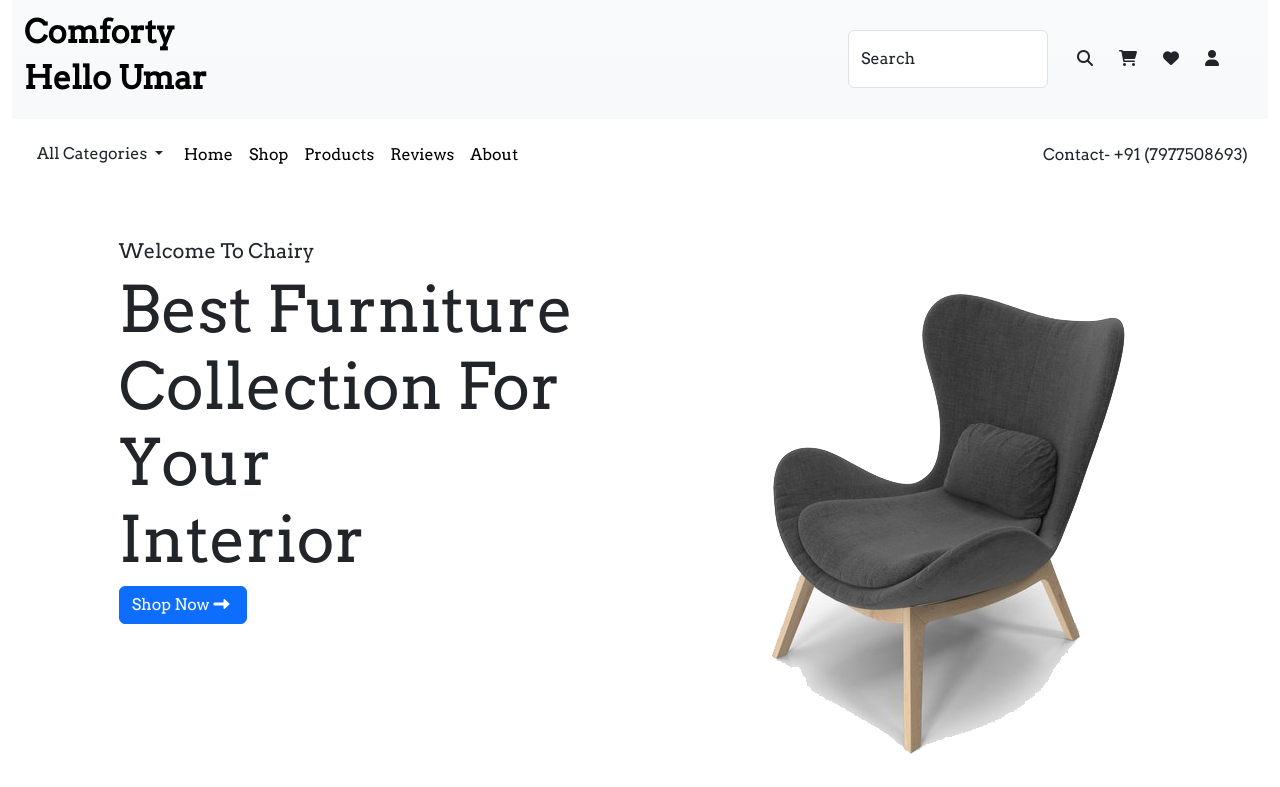
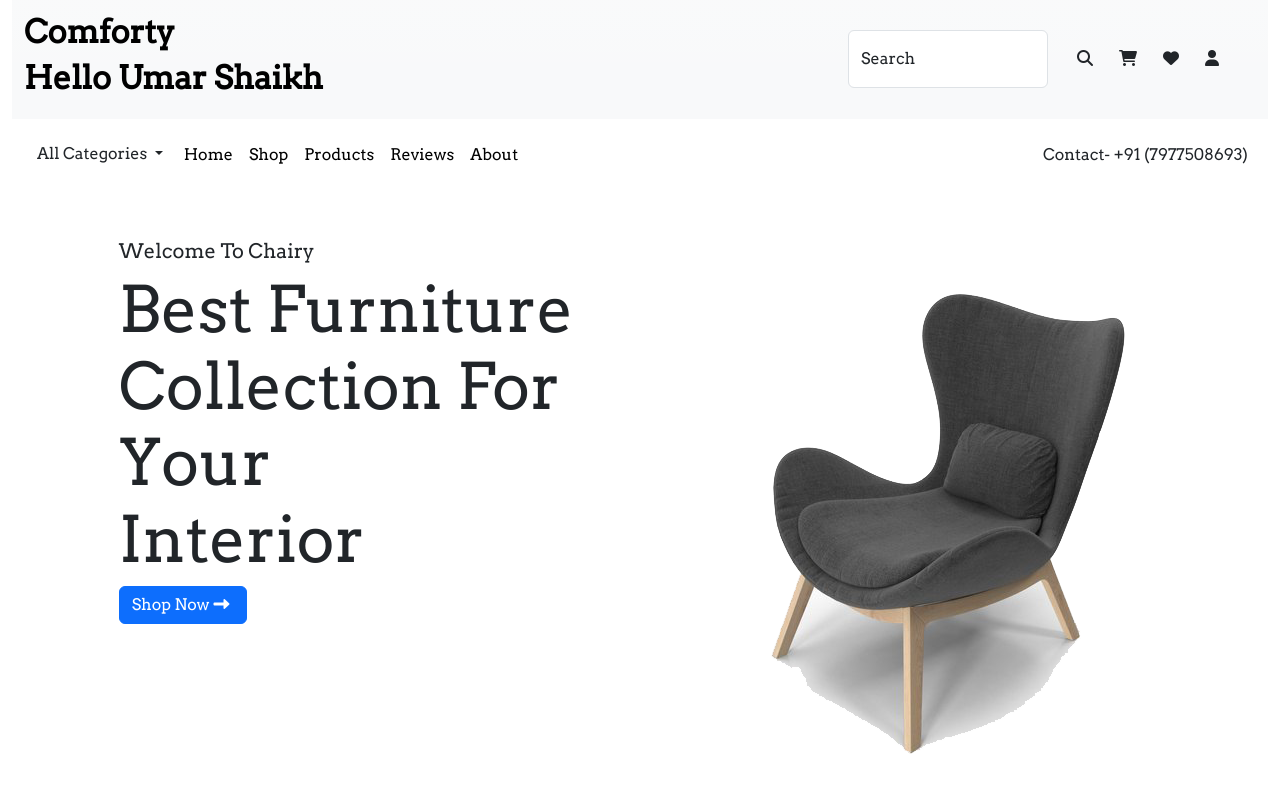
Before and after one commit to Umar-Shaikh99/ecommerce-landing-page, a plain HTML site: page index.html in a window 1280 px wide. Shown: the top 787 px of the page. Drawn offline with nearby package versions, Linux system fonts and the light colour scheme.

```diff
--- a/index.html
+++ b/index.html
@@ -36,7 +36,7 @@
             <div class="container-fluid">
               <a class="navbar-brand" href="#">
                 <h2 class="fw-bolder">Comforty</h2>
-                <h2 class="fw-bolder">Hello Umar</h2>
+                <h2 class="fw-bolder">Hello Umar Shaikh</h2>
               </a>
               <button class="navbar-toggler" type="button" data-bs-toggle="collapse"
                 data-bs-target="#navbarSupportedContent" aria-controls="navbarSupportedContent" aria-expanded="false"
```
